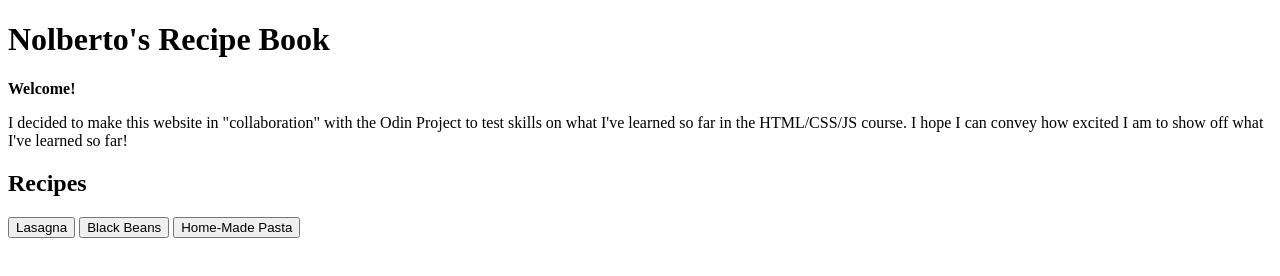
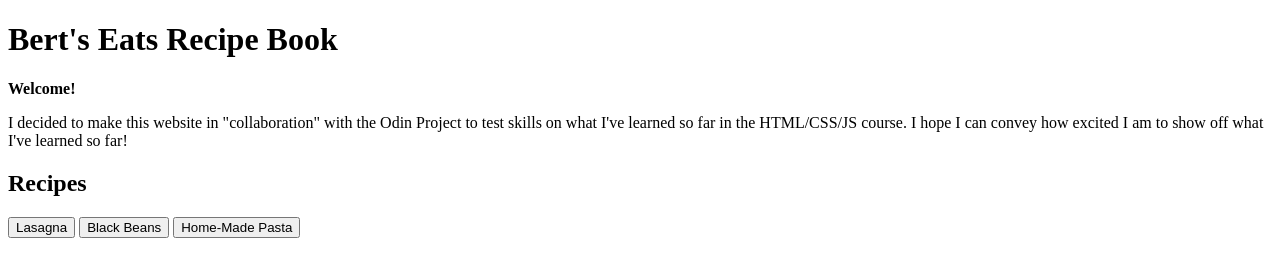
Before and after one commit to Rethrin/Odin-Project-Recipe-Website, a plain HTML site: page landing-page.html in a window 1280 px wide. Drawn offline with Linux system fonts and the light colour scheme.

Commit message:
Changed the header and title for the landing page

```diff
--- a/landing-page.html
+++ b/landing-page.html
@@ -9,7 +9,7 @@
 <body>
     <style>
     </style>
-    <h1>Nolberto's Recipe Book</h1>
+    <h1>Bert's Eats Recipe Book</h1>
     <p> <strong>Welcome!</strong></p>
     <p>I decided to make this website in "collaboration" with the Odin Project to test
         skills on what I've learned so far in the HTML/CSS/JS course. I hope I can convey
```
